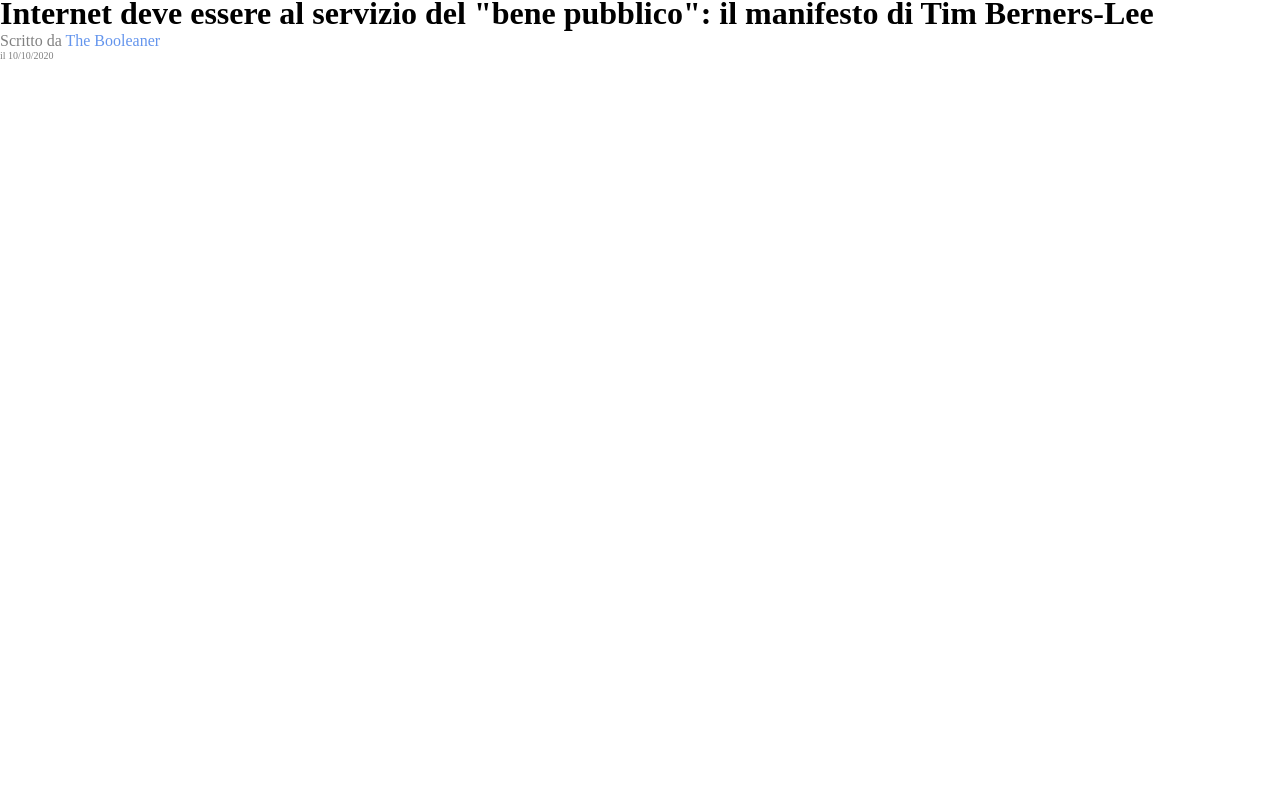
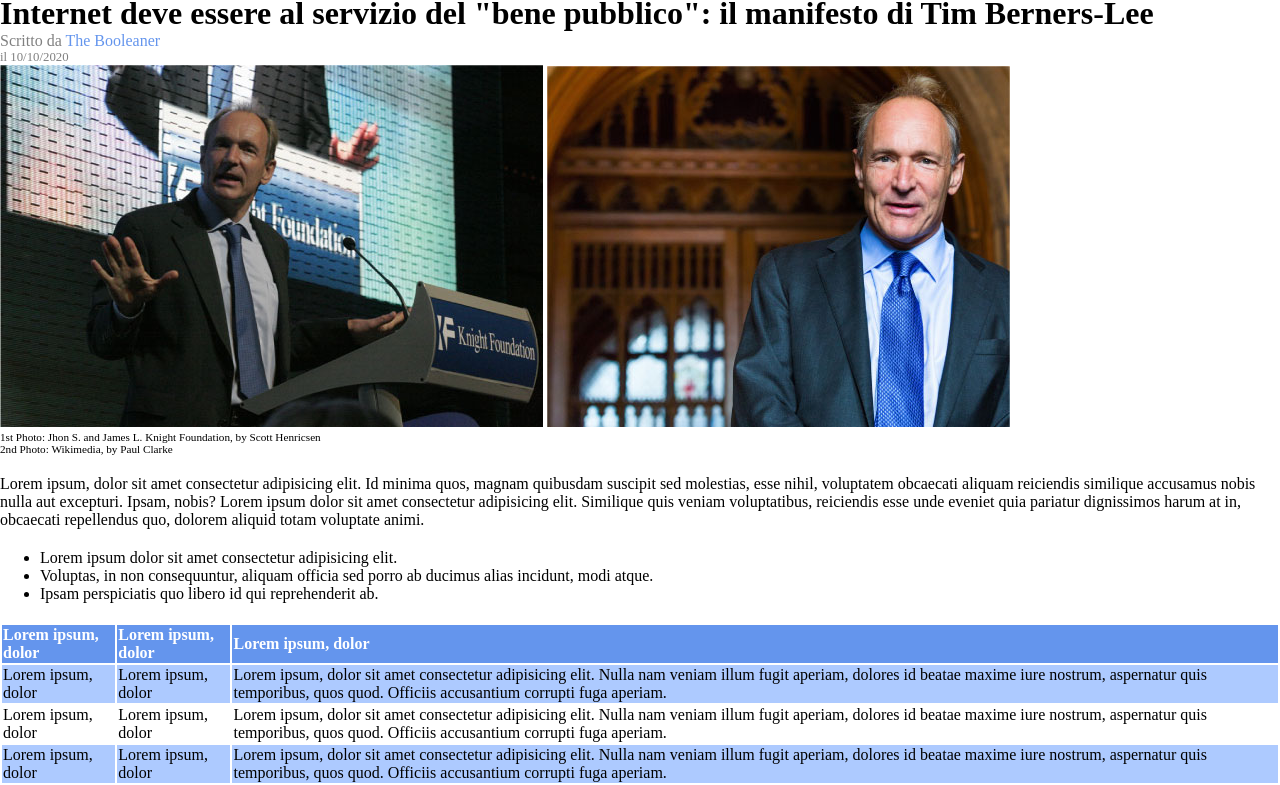
Before and after one commit to ClaudioLeone/html-css-booleaner, a plain HTML site: page index.html in a window 1280 px wide. Shown: the part 105-890 px from the top of the page. Before the commit the page ends 800 px from the top, so only its background shows below. Drawn offline with Linux system fonts and the light colour scheme.

Commit message:
Completed main section (Photos, paragraph, Unordered list and table)

```diff
--- a/CSS/style.css
+++ b/CSS/style.css
@@ -1,7 +1,20 @@
 *{
     margin: auto;
-    padding: 0;
     box-sizing: border-box;
+}
+
+table{
+    font-size: 1rem;
+    text-align: left;
+    width: 100%;
+}
+
+ul{
+    margin-bottom: 20px;
+}
+
+#photoInfo{
+    font-size: 0.7rem;
 }
 
 #banner{
@@ -13,7 +26,7 @@
 
 #bannerImg{
     height: 50px;
-    margin: 45px 0 0 5px;
+    margin-top: 45px;
 }
 
 #subTitleSpan{
@@ -21,9 +34,22 @@
 }
 
 #publicationDate{
-    font-size: 10px;
+    font-size: 0.8rem;
 }
 
 .textColor{
     color: grey;
 }
+
+.divSpacing{
+    margin: 20px 0 20px 0;
+}
+
+.tableHeadingRow{
+    color: white;
+    background-color:cornflowerblue;
+}
+
+.tableRowsColor{
+    background-color: rgb(173, 202, 255);
+}
--- a/index.html
+++ b/index.html
@@ -10,19 +10,57 @@
 
     <body>
         <!-- Header start -->
-        <div>
             <header id="banner">
                 <img id="bannerImg" src="img/logo.svg" alt="The-Booleaner-Logo">
             </header>
             <h1>Internet deve essere al servizio del "bene pubblico": il manifesto di Tim Berners-Lee</h1>
             <p class="textColor">Scritto da <span id="subTitleSpan">The Booleaner</span></p>
             <p class="textColor" id="publicationDate">il 10/10/2020</p>
-        </div>
         <!-- Header stop -->
 
         <!-- Main start -->
         <main>
+            <img src="img/tim-1.jpg" alt="tim-1">
+            <img src="img/tim-2.jpg" alt="tim-2">
+            <p id="photoInfo">1st Photo: Jhon S. and James L. Knight Foundation, by Scott Henricsen<br>2nd Photo: Wikimedia, by Paul Clarke</p>
+            <div class="divSpacing">
+                Lorem ipsum, dolor sit amet consectetur adipisicing elit. Id minima quos, magnam quibusdam suscipit sed molestias,
+                esse nihil, voluptatem obcaecati aliquam reiciendis similique accusamus nobis nulla aut excepturi. Ipsam, nobis?
+                Lorem ipsum dolor sit amet consectetur adipisicing elit. Similique quis veniam voluptatibus, reiciendis esse unde eveniet quia pariatur dignissimos harum at in,
+                obcaecati repellendus quo, dolorem aliquid totam voluptate animi.
+            </div>
+            <ul>
+                <li>Lorem ipsum dolor sit amet consectetur adipisicing elit.</li>
+                <li>Voluptas, in non consequuntur, aliquam officia sed porro ab ducimus alias incidunt, modi atque.</li>
+                <li>Ipsam perspiciatis quo libero id qui reprehenderit ab.</li>
+            </ul>
+            <div >
+                <table>
+                    <tr class="tableHeadingRow">
+                        <th>Lorem ipsum, dolor</th>
+                        <th>Lorem ipsum, dolor</th>
+                        <th>Lorem ipsum, dolor</th>
+                    </tr>
 
+                    <tr class="tableRowsColor">
+                        <td>Lorem ipsum, dolor</td>
+                        <td>Lorem ipsum, dolor</td>
+                        <td>Lorem ipsum, dolor sit amet consectetur adipisicing elit. Nulla nam veniam illum fugit aperiam, dolores id beatae maxime iure nostrum, aspernatur quis temporibus, quos quod. Officiis accusantium corrupti fuga aperiam.</td>
+                    </tr>
+
+                    <tr>
+                        <td>Lorem ipsum, dolor</td>
+                        <td>Lorem ipsum, dolor </td>
+                        <td>Lorem ipsum, dolor sit amet consectetur adipisicing elit. Nulla nam veniam illum fugit aperiam, dolores id beatae maxime iure nostrum, aspernatur quis temporibus, quos quod. Officiis accusantium corrupti fuga aperiam.</td>
+                    </tr>
+
+                    <tr class="tableRowsColor">
+                        <td>Lorem ipsum, dolor</td>
+                        <td>Lorem ipsum, dolor</td>
+                        <td>Lorem ipsum, dolor sit amet consectetur adipisicing elit. Nulla nam veniam illum fugit aperiam, dolores id beatae maxime iure nostrum, aspernatur quis temporibus, quos quod. Officiis accusantium corrupti fuga aperiam.</td>
+                    </tr>
+                </table>
+            </div>
         </main>
         <!-- Main stop -->
 
```
